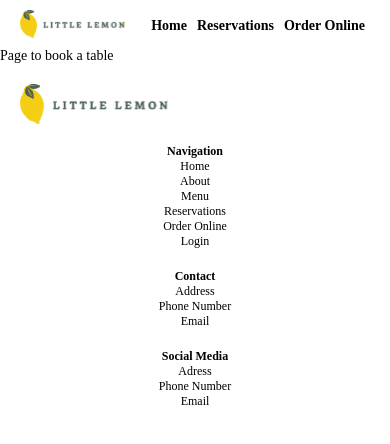
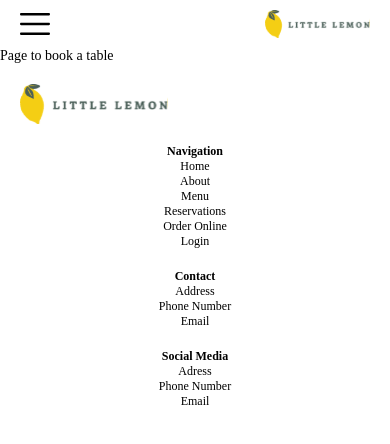
Before and after one commit to mischanvp/Capstone_Front_End, a React (Create React App) app in the folder app/: page /reserve in a window 390 px wide. Shown: the top 444 px of the page. Built offline with nearby package versions, Linux system fonts and the light colour scheme.

Commit message:
include burger menu on phone

```diff
--- a/app/package.json
+++ b/app/package.json
@@ -10,6 +10,7 @@
     "react-dom": "^18.3.1",
     "react-router-dom": "^6.26.1",
     "react-scripts": "5.0.1",
+    "react-scroll": "^1.9.0",
     "web-vitals": "^2.1.4"
   },
   "scripts": {
--- a/app/src/components/Header.js
+++ b/app/src/components/Header.js
@@ -1,19 +1,29 @@
 import '../style.css';
 import Logo from '../pics/Logo.svg';
+import BurgerIcon from '../pics/burgericon.svg';
 import {Link} from 'react-router-dom'
+import React, { useState } from 'react';
 
 function Header() {
+
+    const [isNavOpen, setIsNavOpen] = useState(false);
+
+    const toggleNav = () => {
+        setIsNavOpen(!isNavOpen);
+    };
+
     return (
         <header>
             <nav className="nav-header">
+                <img src={BurgerIcon} alt="Menu" className="burger-icon" onClick={toggleNav} />
                 <img src={Logo} alt="Little Lemon Logo" className="pic-logo" />
-                <ul className="nav-list">
+                <ul className={`nav-list ${isNavOpen ? "open" : ""}`}>
                     <li><Link to="/">Home</Link></li>
-                    <li><Link to="/" className="nav-item-hidden" >About</Link></li>
-                    <li><Link to="/" className="nav-item-hidden" >Menu</Link></li>
-                    <li><Link to="/reserve">Reservations</Link></li>
+                    <li><Link to="/">About</Link></li>
+                    <li><Link to="/">Menu</Link></li>
+                    <li><Link to="/reserve" onClick={toggleNav}>Reservations</Link></li>
                     <li><Link to="/">Order Online</Link></li>
-                    <li><Link to="/" className="nav-item-hidden" >Login</Link></li>
+                    <li><Link to="/">Login</Link></li>
                 </ul>
             </nav>
         </header>
--- a/app/src/style.css
+++ b/app/src/style.css
@@ -17,6 +17,14 @@
     position: relative;
 }
 
+.burger-icon {
+    display: block;
+    width: 30px;
+    height: auto;
+    cursor: pointer;
+    z-index: 10; /* Ensure it stays above the nav list */
+}
+
 .pic-logo {
     max-width: 30%;   /* Set a maximum width for the image */
     height: auto; /* Adjust height as needed */
@@ -25,14 +33,22 @@
 
 /* Navigation list styles */
 .nav-list {
-    display: flex; /* Display as a row by default */
+    display: none; /* Display as a row by default */
+    flex-direction: column;
     list-style-type: none; /* Remove bullet points */
-    margin: 0; /* Remove default margin */
-    padding: 0; /* Remove default padding */
-    align-items: center; /* Align items vertically center */
+    align-items: left;
+    position: absolute;
+    top: 100%;
+    left: 0;
+    width: 100%;
+    background-color: white;
+    padding: 20px 0;
+    box-shadow: 0 8px 16px rgba(0, 0, 0, 0.1);
+    z-index: 9;
 }
 
 .nav-list.open {
+    display: flex;
     max-height: 500px; /* Adjust based on content height */
     overflow: visible; /* Show content when open */
 }
@@ -52,20 +68,24 @@
     color: white;
 }
 
-.nav-item-hidden {
-    display: none;
-}
 
 /* Styles for desktop screens */
 @media (min-width: 600px) {
     .nav-list {
+        display: flex; /* Display as a row by default */
         flex-direction: row; /* Row direction for desktop */
+        margin: 0; /* Remove default margin */
+        padding: 0; /* Remove default padding */
+        align-items: center; /* Align items vertically center */
+        position: static;
+        box-shadow: none;
+        width: auto; /* Adjust width to fit content */
+    }
+    .burger-icon {
+        display: none; /* Hide burger icon on desktop */
     }
     .nav-list-default {
         display: none; /* Hidden on desktop */
-    }
-    .nav-item-hidden {
-        display: flex;
     }
     .nav-list a {
         text-decoration: none;
```
Also changed, not shown: app/src/pics/burgericon.svg (added), 1 other file (tests, documents, lock files or other folders).
